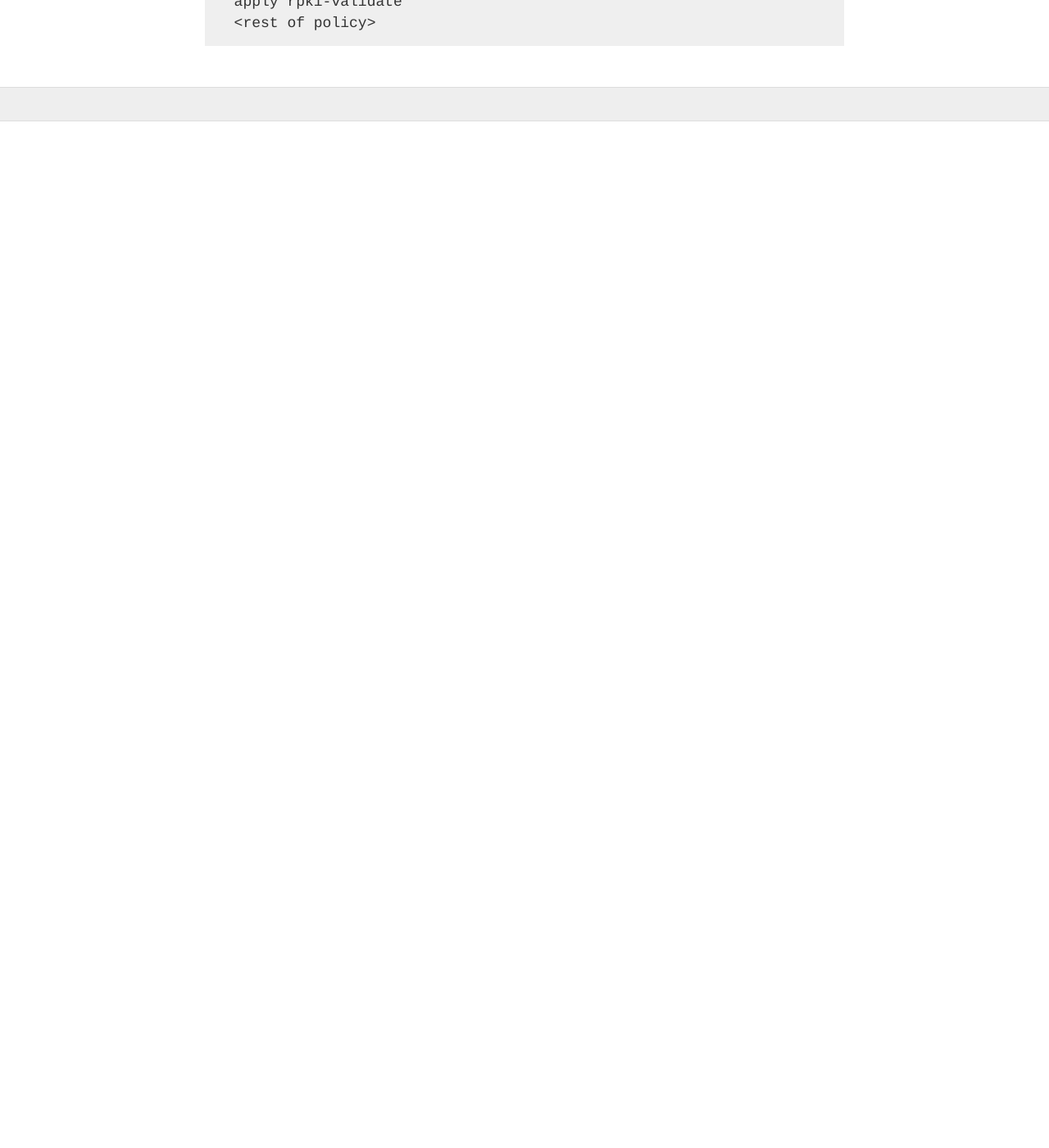
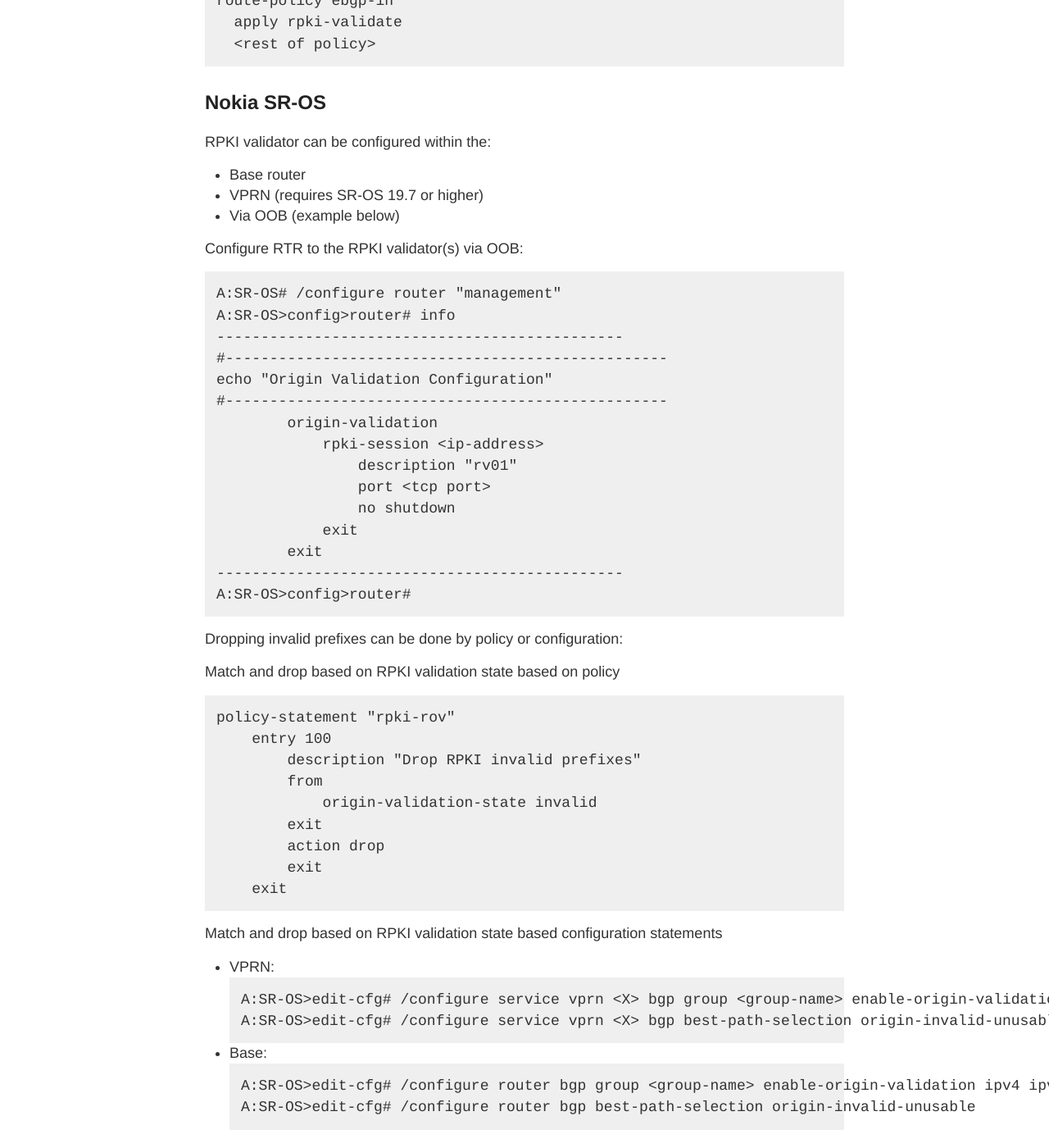
Before and after one commit to NLNOG/bgpfilterguide, a Jekyll site: the page built from guides/reject_invalids.md, in a window 1280 px wide and 1400 px high, scrolled down 3956 px. Shown: the whole window at 82% size. Built offline with Jekyll 4.4.1, drawn with Linux system fonts in a browser that asks for light colours; before the commit the page ends 4104 px from its top, so only the background shows below that.

Commit message:
Added Nokia SR-OS

````diff
--- a/guides/reject_invalids.md
+++ b/guides/reject_invalids.md
@@ -149,3 +149,57 @@
   apply rpki-validate
   <rest of policy>
 ```
+
+## Nokia SR-OS
+
+RPKI validator can be configured within the:
+* Base router
+* VPRN (requires SR-OS 19.7 or higher)
+* Via OOB (example below)
+
+Configure RTR to the RPKI validator(s) via OOB:
+```
+A:SR-OS# /configure router "management"
+A:SR-OS>config>router# info
+----------------------------------------------
+#--------------------------------------------------
+echo "Origin Validation Configuration"
+#--------------------------------------------------
+        origin-validation
+            rpki-session <ip-address>
+                description "rv01"
+                port <tcp port>
+                no shutdown
+            exit
+        exit
+----------------------------------------------
+A:SR-OS>config>router#
+```
+
+Dropping invalid prefixes can be done by policy or configuration:
+
+Match and drop based on RPKI validation state based on policy
+```
+policy-statement "rpki-rov"
+    entry 100
+        description "Drop RPKI invalid prefixes"
+        from
+            origin-validation-state invalid
+        exit
+        action drop
+        exit
+    exit
+```
+
+Match and drop based on RPKI validation state based configuration statements
+* VPRN:
+```
+A:SR-OS>edit-cfg# /configure service vprn <X> bgp group <group-name> enable-origin-validation ipv4 ipv6
+A:SR-OS>edit-cfg# /configure service vprn <X> bgp best-path-selection origin-invalid-unusable
+```
+
+* Base:
+```
+A:SR-OS>edit-cfg# /configure router bgp group <group-name> enable-origin-validation ipv4 ipv6
+A:SR-OS>edit-cfg# /configure router bgp best-path-selection origin-invalid-unusable
+```
````
